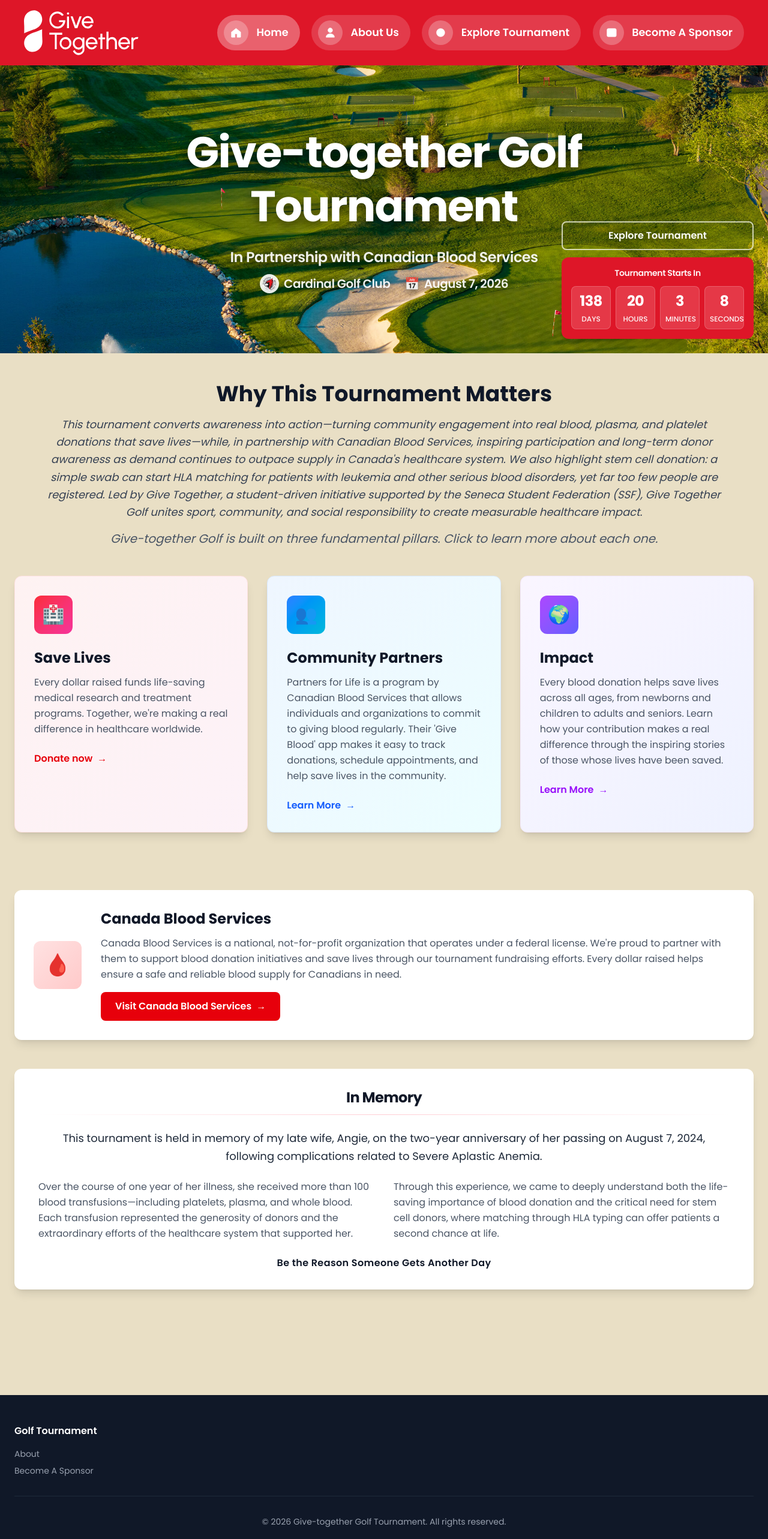
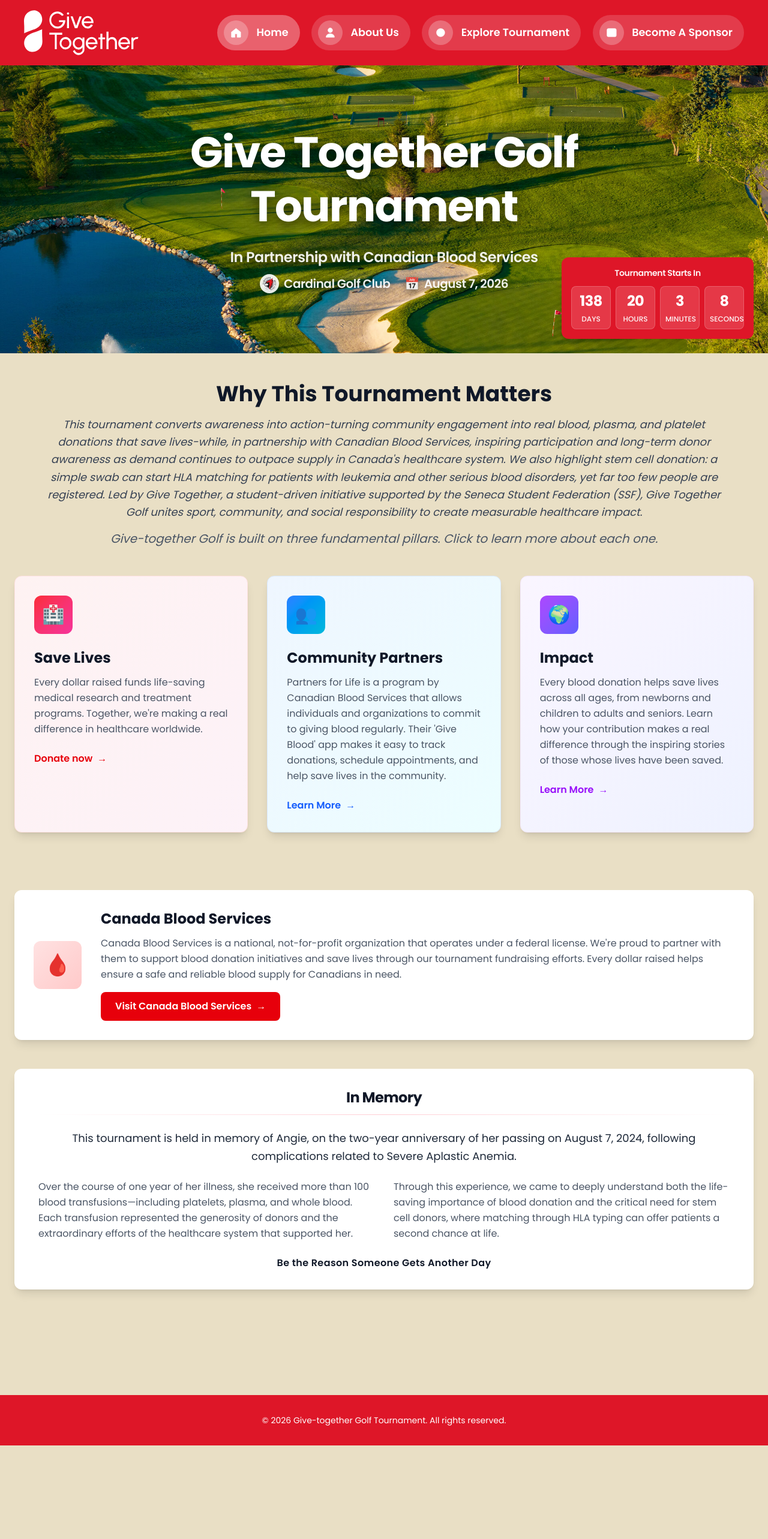
Before and after one commit to vignesh3947/giveTogetherGolfTournament, a Next.js app in the folder golf-tournament-app/: page / in a window 1280 px wide. Shown: the top 2566 px of the page at 60% size. After the commit the page ends 2410 px from the top, so only its background shows below. Built offline with nearby package versions, Linux system fonts and the light colour scheme.

Commit message:
Additions

```diff
--- a/golf-tournament-app/src/app/explore-tournament/page.tsx
+++ b/golf-tournament-app/src/app/explore-tournament/page.tsx
@@ -10,7 +10,8 @@
   const teamNote = isEarlyBird
     ? "If booked before June 29, 2026."
     : "Early bird pricing ended June 29, 2026.";
-  const registrationFormUrl = "https://forms.office.com/";
+  const registrationFormUrl =
+    "https://docs.google.com/forms/d/e/1FAIpQLSdqoPVmkm6v_TJRH-w2OJ9GvQpWQzmv67_FCggRcHyvu723tw/viewform?usp=header";
 
   return (
     <div
@@ -62,8 +63,6 @@
               </p>
               <a
                 href={registrationFormUrl}
-                target="_blank"
-                rel="noopener noreferrer"
                 className="inline-flex items-center justify-center rounded-lg bg-red-600 px-6 py-3 text-white font-semibold hover:bg-red-700 transition"
               >
                 Register Now
@@ -161,9 +160,9 @@
       </main>
 
       {/* Footer */}
-      <footer className="bg-gray-900 dark:bg-black text-gray-400 py-12 mt-24">
-        <div className="max-w-7xl mx-auto px-6 text-center">
-          <p>&copy; 2026 Give Together Golf Tournament. All rights reserved.</p>
+      <footer className="bg-[var(--nav-background)] py-8 mt-24">
+        <div className="max-w-7xl mx-auto px-6 text-center text-sm text-white">
+          <p>&copy; 2026 Give-together Golf Tournament. All rights reserved.</p>
         </div>
       </footer>
     </div>
--- a/golf-tournament-app/src/app/page.tsx
+++ b/golf-tournament-app/src/app/page.tsx
@@ -19,7 +19,7 @@
             <div className="w-full px-6 flex justify-center">
               <div className="space-y-6 text-center max-w-3xl">
                 <h1 className="hero-title text-6xl md:text-7xl font-bold leading-tight tracking-tight">
-                  Give-together Golf Tournament
+                  Give Together Golf Tournament
                 </h1>
                 <div className="hero-copy space-y-3">
                   <p className="text-xl md:text-2xl font-semibold tracking-tight">
@@ -52,10 +52,7 @@
             </div>
           </div>
           <div className="mt-10 md:mt-0 md:absolute md:bottom-6 md:right-6 w-full md:w-auto flex justify-center md:justify-end px-6 pb-6 md:p-0">
-            <div className="flex flex-col items-center md:items-end gap-3 w-full max-w-xs">
-              <button className="hero-title px-6 py-2.5 border-2 border-white/70 text-white rounded-lg font-semibold hover:bg-white/10 transition w-full">
-                Explore Tournament
-              </button>
+            <div className="flex flex-col items-center md:items-end w-full max-w-xs">
               <CountdownTimer size="compact" className="w-full" />
             </div>
           </div>
@@ -69,7 +66,7 @@
               Why This Tournament Matters
             </h2>
             <p className="text-lg text-gray-700 dark:text-gray-200 max-w-6xl mx-auto leading-relaxed italic">
-              This tournament converts awareness into action&mdash;turning community engagement into real blood, plasma, and platelet donations that save lives&mdash;while, in partnership with Canadian Blood Services, inspiring participation and long-term donor awareness as demand continues to outpace supply in Canada's healthcare system. We also highlight stem cell donation: a simple swab can start HLA matching for patients with leukemia and other serious blood disorders, yet far too few people are registered. Led by Give Together, a student-driven initiative supported by the Seneca Student Federation (SSF), Give Together Golf unites sport, community, and social responsibility to create measurable healthcare impact.
+              This tournament converts awareness into action-turning community engagement into real blood, plasma, and platelet donations that save lives-while, in partnership with Canadian Blood Services, inspiring participation and long-term donor awareness as demand continues to outpace supply in Canada&apos;s healthcare system. We also highlight stem cell donation: a simple swab can start HLA matching for patients with leukemia and other serious blood disorders, yet far too few people are registered. Led by Give Together, a student-driven initiative supported by the Seneca Student Federation (SSF), Give Together Golf unites sport, community, and social responsibility to create measurable healthcare impact.
             </p>
             <p className="text-xl text-gray-600 dark:text-gray-300 max-w-6xl mx-auto italic">
               Give-together Golf is built on three fundamental pillars. Click to learn more about each one.
@@ -78,7 +75,7 @@
 
           <div className="grid md:grid-cols-3 gap-8">
             {/* Save Lives */}
-            <a href="https://secure3.convio.net/cadbs/site/Donation2?mfc_pref=T&2901.donation=form1&df_id=2901" className="group">
+            <a href="https://secure3.convio.net/cadbs/site/Donation2?mfc_pref=T&3041.donation=form1&df_id=3041" className="group">
               <div className="bg-gradient-to-br from-red-50 to-pink-50 dark:from-red-900/10 dark:to-pink-900/10 rounded-xl p-8 shadow-lg hover:shadow-2xl hover:scale-105 transition transform duration-300 border border-red-100 dark:border-red-900/30 cursor-pointer h-full">
                 <div className="w-16 h-16 bg-gradient-to-br from-red-500 to-pink-500 rounded-xl flex items-center justify-center mb-6 group-hover:scale-110 transition">
                   <span className="text-3xl">🏥</span>
@@ -87,7 +84,7 @@
                   Save Lives
                 </h3>
                 <p className="text-gray-600 dark:text-gray-400 mb-6 leading-relaxed">
-                  Every dollar raised funds life-saving medical research and treatment programs. Together, we're making a real difference in healthcare worldwide.
+                  Every dollar raised funds life-saving medical research and treatment programs. Together, we&apos;re making a real difference in healthcare worldwide.
                 </p>
                 <div className="flex items-center text-red-600 dark:text-red-400 font-semibold group-hover:translate-x-2 transition">
                   Donate now <span className="ml-2">&rarr;</span>
@@ -147,7 +144,7 @@
                   Canada Blood Services
                 </h3>
                 <p className="text-gray-600 dark:text-gray-400 leading-relaxed mb-4">
-                  Canada Blood Services is a national, not-for-profit organization that operates under a federal license. We're proud to partner with them to support blood donation initiatives and save lives through our tournament fundraising efforts. Every dollar raised helps ensure a safe and reliable blood supply for Canadians in need.
+                  Canada Blood Services is a national, not-for-profit organization that operates under a federal license. We&apos;re proud to partner with them to support blood donation initiatives and save lives through our tournament fundraising efforts. Every dollar raised helps ensure a safe and reliable blood supply for Canadians in need.
                 </p>
                 <a
                   href="https://www.blood.ca"
@@ -174,7 +171,7 @@
                 <div className="h-px bg-gradient-to-r from-transparent via-rose-200 to-transparent dark:via-rose-800/40" />
               </div>
               <p className="text-gray-800 dark:text-gray-100 leading-relaxed text-center md:text-lg">
-                This tournament is held in memory of my late wife, Angie, on the two-year anniversary of her passing on August 7, 2024, following complications related to Severe Aplastic Anemia.
+                This tournament is held in memory of Angie, on the two-year anniversary of her passing on August 7, 2024, following complications related to Severe Aplastic Anemia.
               </p>
               <div className="grid gap-8 md:grid-cols-2 md:items-start">
                 <p className="text-gray-600 dark:text-gray-400 leading-relaxed text-left md:text-base">
@@ -194,20 +191,9 @@
       </main>
 
       {/* Footer */}
-      <footer className="bg-gray-900 dark:bg-black text-gray-400 py-12 mt-24">
-        <div className="max-w-7xl mx-auto px-6">
-          <div className="grid md:grid-cols-4 gap-8 mb-8">
-            <div>
-              <h4 className="text-white font-semibold mb-4">Golf Tournament</h4>
-              <ul className="space-y-2 text-sm">
-                <li><a href="https://www.givetogether.ca/" className="hover:text-white transition">About</a></li>
-                <li><a href="/sponsors" className="hover:text-white transition">Become A Sponsor</a></li>
-              </ul>
-            </div>
-          </div>
-          <div className="border-t border-gray-800 pt-8 text-center text-sm">
-            <p>&copy; 2026 Give-together Golf Tournament. All rights reserved.</p>
-          </div>
+      <footer className="bg-[var(--nav-background)] py-8 mt-24">
+        <div className="max-w-7xl mx-auto px-6 text-center text-sm text-white">
+          <p>&copy; 2026 Give-together Golf Tournament. All rights reserved.</p>
         </div>
       </footer>
     </div>
--- a/golf-tournament-app/src/app/sponsors/page.tsx
+++ b/golf-tournament-app/src/app/sponsors/page.tsx
@@ -162,9 +162,9 @@
       </main>
 
       {/* Footer */}
-      <footer className="bg-gray-900 dark:bg-black text-gray-400 py-12 mt-24">
-        <div className="max-w-7xl mx-auto px-6 text-center">
-          <p>&copy; 2026 Give Together Golf Tournament. All rights reserved.</p>
+      <footer className="bg-[var(--nav-background)] py-8 mt-24">
+        <div className="max-w-7xl mx-auto px-6 text-center text-sm text-white">
+          <p>&copy; 2026 Give-together Golf Tournament. All rights reserved.</p>
         </div>
       </footer>
     </div>
```
